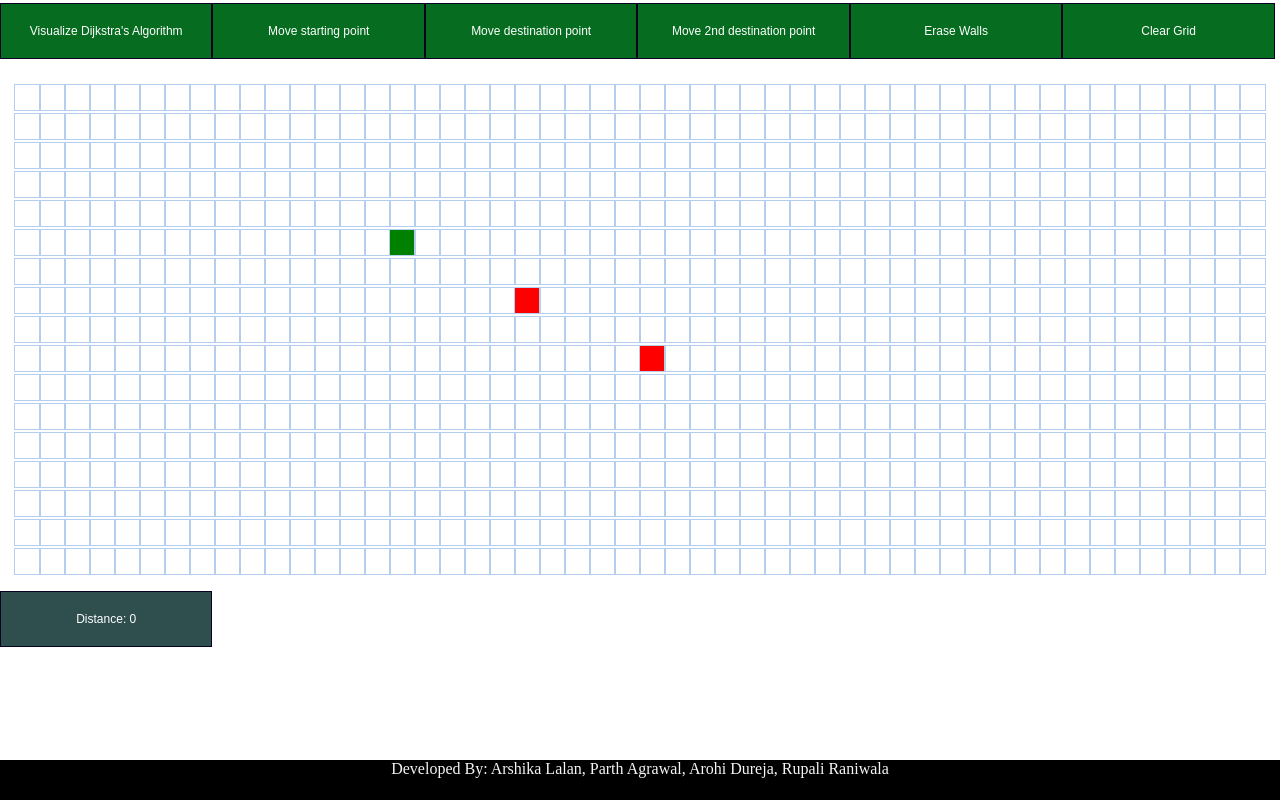
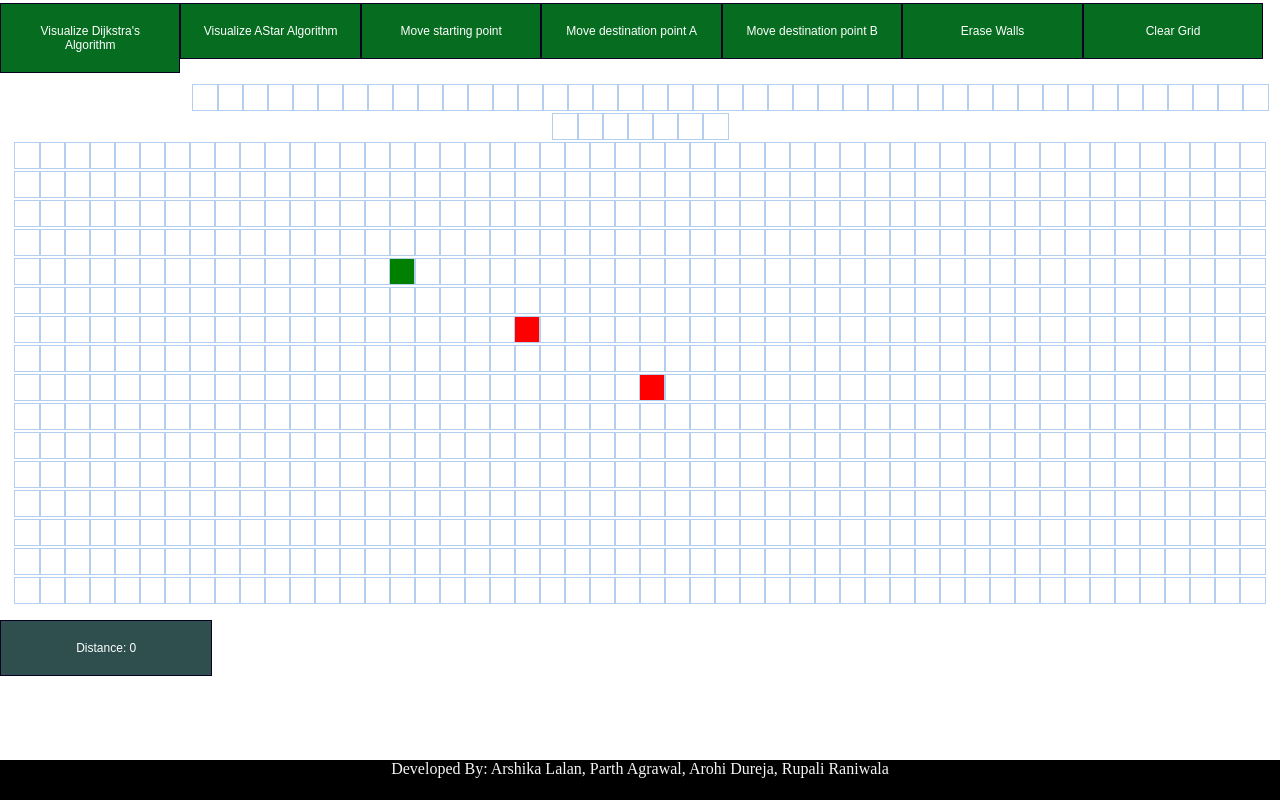
Before and after one commit to arshika77/MarsRaiders, a React (Create React App) app: page / in a window 1280 px wide. Built offline with nearby package versions, Linux system fonts and the light colour scheme.

Commit message:
AStarNotWorking

```diff
--- a/src/PathFinder/PathFinder.css
+++ b/src/PathFinder/PathFinder.css
@@ -16,7 +16,7 @@
     text-align: center;
     font-size: 12px;
     padding: 20px;
-    width: 16.6%;
+    width: 14.1%;
     height: 12%;
     transition: all 0.5s;
     cursor: pointer;
@@ -47,7 +47,7 @@
   .footer {
     position: absolute;
     left: 0;
-    bottom: 0px;
+    bottom: 0;
     width: 100%;
     height: 5%;
     font-family: cursive;
--- a/src/PathFinder/PathFinder.js
+++ b/src/PathFinder/PathFinder.js
@@ -2,7 +2,8 @@ import React, { Component } from 'react'
 import Node from './Node/Node'
 import {dijkstra, getNodesInShortestPathOrder, calcDistance} from '../algorithms/dijkstra'
 import './PathFinder.css'
-import { euclidean, manhattan } from './Heuristics';
+import { euclidean, manhattan, chebyshev } from './Heuristics';
+import { AstarSearch, AStargetNodesInShortestPathOrder, AStarcalcDistance } from '../algorithms/AstarSearch';
 
 //Define the initial starting point and the initial destination point of the rover
 let START_NODE_ROW = 5;
@@ -156,13 +157,15 @@ export default class PathFinder extends Component {
 
 
 
-    visualizeDijkstra() {
+    visualizeDijkstra(algorithm, heuristic = null) {
         //Start Visualization
         const {grid} = this.state;
 
         var startNode = grid[START_NODE_ROW][START_NODE_COL];
         var finishNode = grid[FINISH_NODE_ROW][FINISH_NODE_COL];
         var finishNode2 = grid[FINISH2_NODE_ROW][FINISH2_NODE_COL];
+
+        if(algorithm==="dijkstra") {
 
         var visitedNodesInOrder = dijkstra(grid, startNode,finishNode);
 
@@ -245,6 +248,93 @@ export default class PathFinder extends Component {
 
        this.animateDijkstra(visitedNodesInOrder, nodesInShortestPathOrder,nodesInShortestPathOrder2);
 
+        }
+
+        else if (algorithm === "astar") {
+            var AStarvisitedNodesInOrder = AstarSearch(grid, startNode,finishNode,heuristic);
+
+            var AstarnodesInShortestPathOrder = AStargetNodesInShortestPathOrder(finishNode);
+            var AStarDist1 = AstarnodesInShortestPathOrder.length;
+            //console.log(nodesInShortestPathOrder[0]);
+            var AstarnodesInShortestPathOrder2 = [];
+                var AStargrid2 = [];
+                for ( let row = 0; row < 17; row++){
+                    const currentRow = [];
+                    for ( let col = 0; col < 50; col++){
+                        grid[row][col].distance = Infinity;
+                        grid[row][col].totalDistance = Infinity;
+                        grid[row][col].heuristicDistance = null;
+                        grid[row][col].previousNode = null;
+                        grid[row][col].isVisited = false;
+                        currentRow.push(grid[row][col]);
+                    }
+                    AStargrid2.push(currentRow)
+                }
+
+                this.setState({grid:AStargrid2});
+                startNode = AStargrid2[START_NODE_ROW][START_NODE_COL];
+                finishNode = AStargrid2[FINISH_NODE_ROW][FINISH_NODE_COL];
+                finishNode2 = AStargrid2[FINISH2_NODE_ROW][FINISH2_NODE_COL];
+
+                var AStarvisitedNodesInOrder2 = AstarSearch(AStargrid2,finishNode,finishNode2,heuristic);
+
+                var AStarnodesInShortestPathOrder2 = AStargetNodesInShortestPathOrder(finishNode2)
+
+                //console.log(nodesInShortestPathOrder2);
+                //if(nodesInShortestPathOrder.length<nodesInShortestPathOrder2.length){
+                //     nodesInShortestPathOrder = nodesInShortestPathOrder2;
+                // }
+                var AStargrid3 = [];
+                for ( let row = 0; row < 17; row++){
+                    const currentRow = [];
+                    for ( let col = 0; col < 50; col++){
+                        AStargrid2[row][col].distance = Infinity;
+                        AStargrid2[row][col].previousNode = null;
+                        AStargrid2[row][col].isVisited = false;
+                        currentRow.push(grid2[row][col]);
+                    }
+                    AStargrid3.push(currentRow)
+                }
+
+                this.setState({grid:AStargrid3});
+                startNode = AStargrid3[START_NODE_ROW][START_NODE_COL];
+                finishNode = AStargrid3[FINISH_NODE_ROW][FINISH_NODE_COL];
+                finishNode2 = AStargrid3[FINISH2_NODE_ROW][FINISH2_NODE_COL];
+
+                var AStarvisitedNodesInOrder3 = AstarSearch(grid3,startNode,finishNode2,heuristic);
+
+                var AStarnodesInShortestPathOrder3 = AStargetNodesInShortestPathOrder(finishNode2);
+                //console.log(nodesInShortestPathOrder3[1]);
+
+                var AStarfar = finishNode2;
+                if(AStarnodesInShortestPathOrder3.length < AstarnodesInShortestPathOrder.length){
+                // visitedNodesInOrder = visitedNodesInOrder3;
+                //  nodesInShortestPathOrder = nodesInShortestPathOrder3;
+                    AStarnodesInShortestPathOrder2.reverse();
+                    //far = finishNode;
+                    if(finishNode2.previousNode!==null){
+                        for(let i=0;i<AStarvisitedNodesInOrder2.length;i++){
+                            AStarvisitedNodesInOrder3.push(AStarvisitedNodesInOrder2[i]);
+                        }
+                    }
+                    else{
+                        AStarnodesInShortestPathOrder2=[];
+                    }
+                    this.animateDijkstra(AStarvisitedNodesInOrder3, AStarnodesInShortestPathOrder3,AStarnodesInShortestPathOrder2);
+                    return;
+                }
+                if(finishNode.previousNode!==null){
+                    for(let i=0;i<AStarvisitedNodesInOrder2.length;i++){
+                        AStarvisitedNodesInOrder.push(AStarvisitedNodesInOrder2[i]);
+                    }
+                }
+                else{
+                    AStarnodesInShortestPathOrder2=[];
+                }
+
+                this.animateDijkstra(AStarvisitedNodesInOrder, AstarnodesInShortestPathOrder,AStarnodesInShortestPathOrder2);
+        }
+
     }
 
     eraseWalls() {
@@ -272,17 +362,20 @@ export default class PathFinder extends Component {
         return (
             <div>
                 <navbar className='navbar'>
-                    <button className='button' onClick={() => this.visualizeDijkstra()}>
+                    <button className='button' onClick={() => this.visualizeDijkstra("dijkstra")}>
                         Visualize Dijkstra's Algorithm
+                    </button>
+                    <button className='button' onClick={() => this.visualizeDijkstra("astar",euclidean)}>
+                        Visualize AStar Algorithm
                     </button>
                     <button className = 'button' onClick={() => this.startPosition()}>
                         { this.state.startPos ? "Fix starting point" : "Move starting point"}
                     </button>
                     <button className = 'button' onClick={() => this.finishPosition()}>
-                        { this.state.finishPos ? "Fix destination point" : "Move destination point"}
+                        { this.state.finishPos ? "Fix destination point A" : "Move destination point A"}
                     </button>
                     <button className = 'button' onClick={() => this.finishPosition2()}>
-                        { this.state.finishPos2 ? "Fix 2nd destination point" : "Move 2nd destination point"}
+                        { this.state.finishPos2 ? "Fix destination point B" : "Move destination point B"}
                     </button>
 
                     <button className='button' onClick = { () =>  this.eraseWalls()}>
@@ -359,9 +452,11 @@ const createNode = (col,row) => {
         isFinish: row === FINISH_NODE_ROW && col === FINISH_NODE_COL,
         isFinish2: row === FINISH2_NODE_ROW && col=== FINISH2_NODE_COL,
         distance: Infinity,
+        heuristicDistance: null,
         isVisited: false,
         isWall: false,
         previousNode: null,
+        totalDistance: Infinity,
     }
 }
 
```
